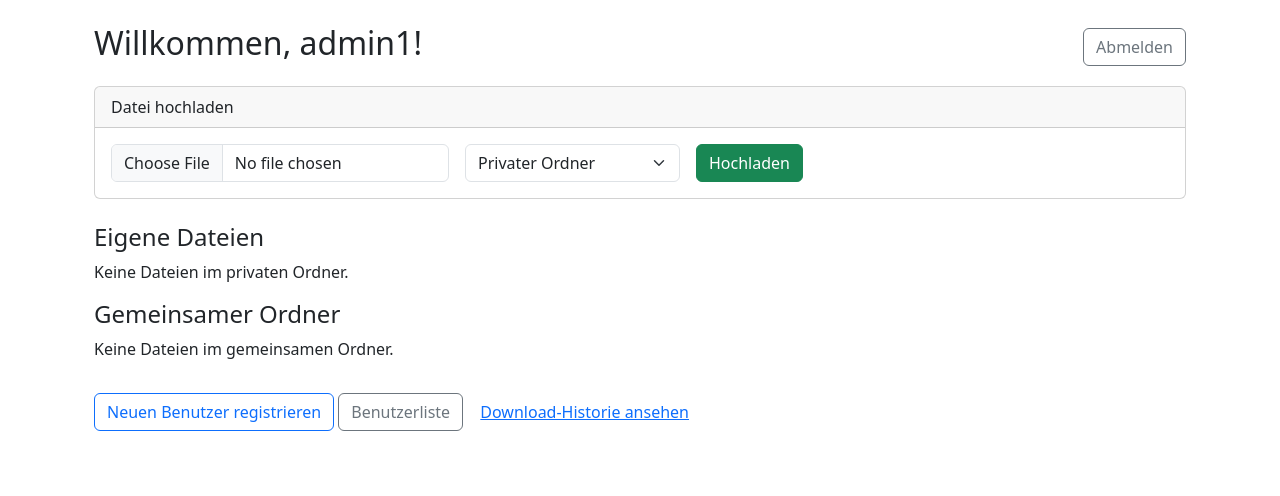
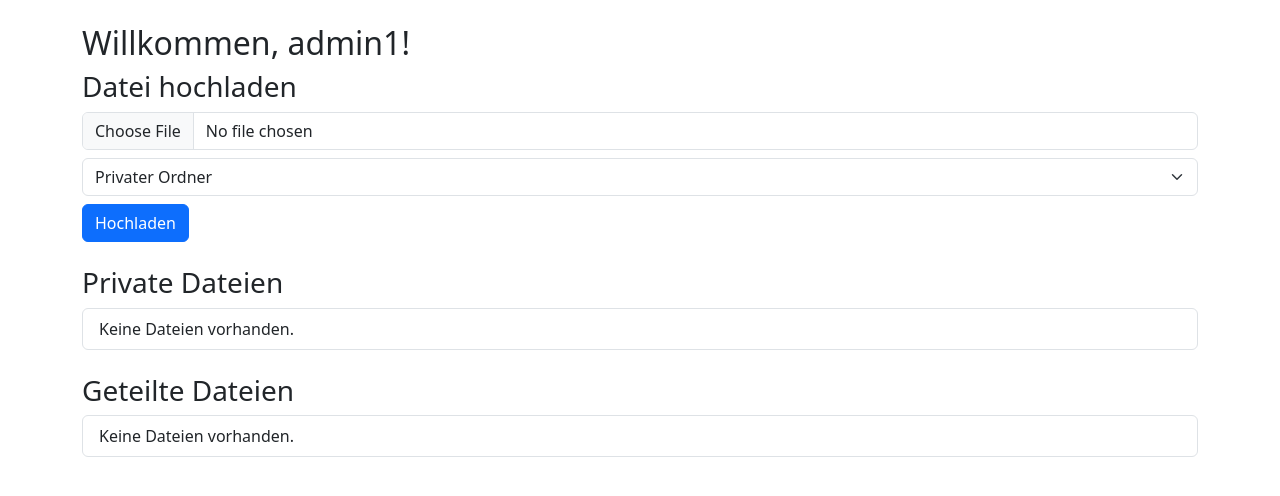
Before and after one commit to Kitanga84/Serwer, a Flask app: page / in a window 1280 px wide. Shown: the part 56-552 px from the top of the page. Run offline with Flask 3, Linux system fonts and the light colour scheme; a user stored in the database is signed in.

Commit message:
Update index.html

```diff
--- a/templates/index.html
+++ b/templates/index.html
@@ -1,77 +1,49 @@
 {% extends "base.html" %}
-{% block title %}Dateiübersicht{% endblock %}
 
 {% block content %}
-<div class="container mt-4">
-  <div class="d-flex justify-content-between align-items-center mb-3">
 <h2>Willkommen, {{ username }}!</h2>
-    <a href="{{ url_for('logout') }}" class="btn btn-outline-secondary">Abmelden</a>
+
+<h3>Datei hochladen</h3>
+<form method="post" action="{{ url_for('upload') }}" enctype="multipart/form-data" class="mb-4">
+    <div class="mb-2">
+        <input type="file" name="file" required class="form-control">
     </div>
-
-  <!-- Datei Hochladen -->
-  <div class="card mb-4">
-    <div class="card-header">Datei hochladen</div>
-    <div class="card-body">
-      <form action="{{ url_for('upload') }}" method="POST" enctype="multipart/form-data" class="row g-3">
-        <div class="col-auto">
-          <input type="file" name="file" class="form-control" required>
-        </div>
-        <div class="col-auto">
+    <div class="mb-2">
         <select name="target" class="form-select">
-            <option value="{{ username }}" selected>Privater Ordner</option>
+            <option value="private">Privater Ordner</option>
             <option value="shared">Gemeinsamer Ordner</option>
         </select>
     </div>
-        <div class="col-auto">
-          <button type="submit" class="btn btn-success">Hochladen</button>
-        </div>
+    <button type="submit" class="btn btn-primary">Hochladen</button>
 </form>
-    </div>
-  </div>
 
-  <!-- Eigene Dateien -->
-  <h4>Eigene Dateien</h4>
-  {% if user_files %}
+<h3>Private Dateien</h3>
 <ul class="list-group mb-4">
-      {% for file in user_files %}
+    {% for file in private_files %}
     <li class="list-group-item d-flex justify-content-between align-items-center">
         {{ file }}
         <span>
-          <a href="{{ url_for('download', folder=username, filename=file) }}" class="btn btn-sm btn-primary">Herunterladen</a>
-          <a href="{{ url_for('delete_file', folder=username, filename=file) }}" class="btn btn-sm btn-danger ms-2" onclick="return confirm('Datei wirklich löschen?')">Löschen</a>
+            <a href="{{ url_for('download', folder=username, filename=file) }}" class="btn btn-sm btn-success">Download</a>
+            <a href="{{ url_for('delete_file', folder=username, filename=file) }}" class="btn btn-sm btn-danger">Löschen</a>
         </span>
     </li>
+    {% else %}
+    <li class="list-group-item">Keine Dateien vorhanden.</li>
     {% endfor %}
 </ul>
-  {% else %}
-    <p>Keine Dateien im privaten Ordner.</p>
-  {% endif %}
 
-  <!-- Gemeinsame Dateien -->
-  <h4>Gemeinsamer Ordner</h4>
-  {% if shared_files %}
-    <ul class="list-group mb-4">
+<h3>Geteilte Dateien</h3>
+<ul class="list-group">
     {% for file in shared_files %}
     <li class="list-group-item d-flex justify-content-between align-items-center">
         {{ file }}
         <span>
-          <a href="{{ url_for('download', folder='shared', filename=file) }}" class="btn btn-sm btn-primary">Herunterladen</a>
-          {% if username in shared_owners and shared_owners[file] == username %}
-          <a href="{{ url_for('delete_file', folder='shared', filename=file) }}" class="btn btn-sm btn-danger ms-2" onclick="return confirm('Datei wirklich löschen?')">Löschen</a>
-          {% endif %}
+            <a href="{{ url_for('download', folder='shared', filename=file) }}" class="btn btn-sm btn-success">Download</a>
+            <a href="{{ url_for('delete_file', folder='shared', filename=file) }}" class="btn btn-sm btn-danger">Löschen</a>
         </span>
     </li>
+    {% else %}
+    <li class="list-group-item">Keine Dateien vorhanden.</li>
     {% endfor %}
 </ul>
-  {% else %}
-    <p>Keine Dateien im gemeinsamen Ordner.</p>
-  {% endif %}
-
-  {% if username in ['admin1', 'admin2'] %}
-    <a href="{{ url_for('register') }}" class="btn btn-outline-primary mt-3">Neuen Benutzer registrieren</a>
-    <a href="{{ url_for('user_list') }}" class="btn btn-outline-secondary mt-3">Benutzerliste</a>
-  {% endif %}
-
-  <a href="{{ url_for('download_history') }}" class="btn btn-link mt-3">Download-Historie ansehen</a>
-</div>
 {% endblock %}
```
Lines whose indentation alone changed are shown as unchanged.
